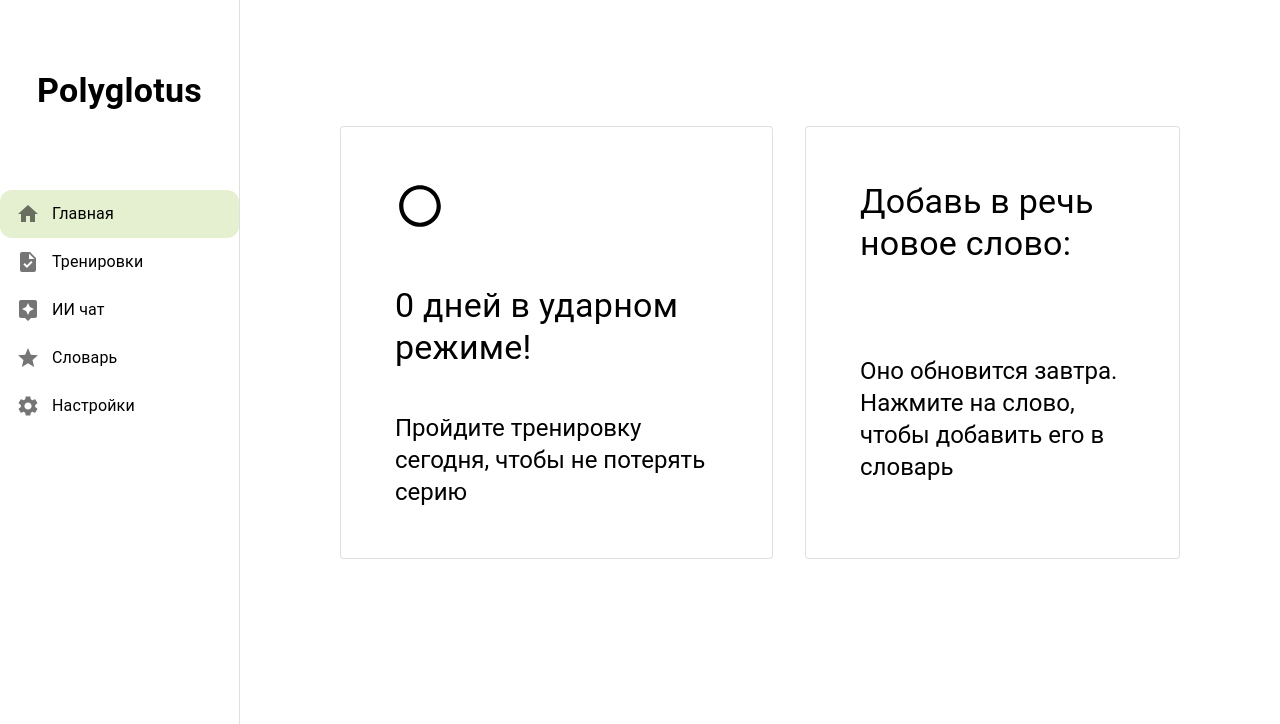
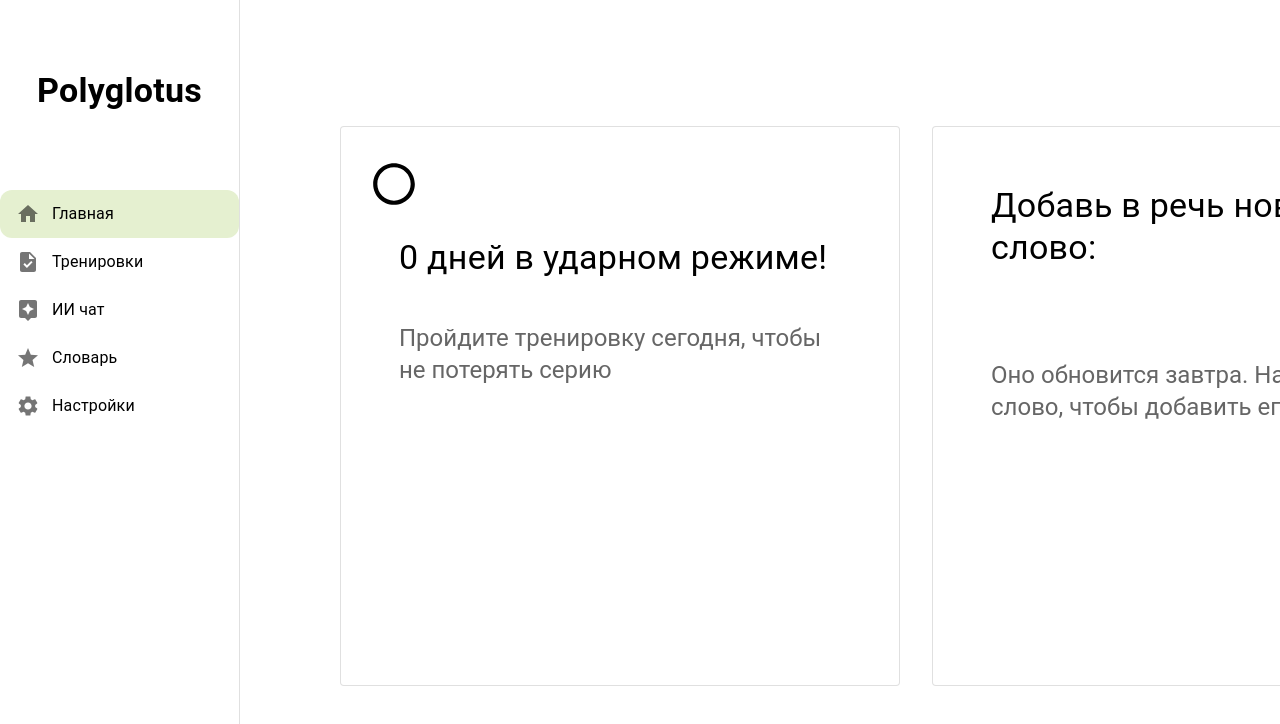
Before and after one commit to mrkvv/Polyglotus, a React (Vite) app in the folder frontend/: page /home in a window 1280 px wide. Shown: the top 724 px of the page. Built offline with nearby package versions, Linux system fonts and the light colour scheme; no server answers; sample sign-in values are in the browser's storage.

Commit message:
fix(frontend): fix some styles

```diff
--- a/frontend/src/pages/home-page/ui/HomePage.scss
+++ b/frontend/src/pages/home-page/ui/HomePage.scss
@@ -17,28 +17,36 @@
   }
 
   &__Cards {
-    display: grid;
-    grid-template-columns: 1fr 1fr;
+    display: flex;
+    flex-direction: row;
     gap: 32px;
-    width: 100%;
+    align-items: flex-start;
 
-    // MUI Button внутри не должен ломать сетку
+    // MUI Button не должен растягиваться
     & > .MuiButtonBase-root {
       min-width: 0;
       padding: 0;
+      flex-shrink: 0;
+      width: fit-content;
     }
   }
 
   &__Card {
+    width: 560px;
+    height: 560px;
     aspect-ratio: 1;
-    width: 100%;
-    padding: 24px;
+    padding: 28px;
     display: flex;
     flex-direction: column;
     gap: 12px;
+    box-sizing: border-box;
 
     &__Circle {
-      padding: 30px;
+      padding: 4px 0;
+    }
+
+    &__Description {
+      color: $color-text-muted;
     }
   }
 }
--- a/frontend/src/pages/home-page/ui/HomePage.tsx
+++ b/frontend/src/pages/home-page/ui/HomePage.tsx
@@ -52,7 +52,7 @@ export function HomePage() {
           <Typography variant="h4" sx={{ padding: '5px 30px' }}>
             {t('streak_title', { count: currentStreak })}
           </Typography>
-          <Typography variant="h5" sx={{ padding: '26px 30px' }}>
+          <Typography variant="h5" className="HomePage__Card__Description" sx={{ padding: '26px 30px' }}>
             {t(trainedToday ? 'streak_done' : 'streak_pending')}
           </Typography>
         </Paper>
@@ -60,13 +60,13 @@ export function HomePage() {
         <Button
           disableElevation
           disableRipple
-          sx={{ textTransform: 'none', textAlign: 'left', display: 'block', width: '100%', height: '100%', padding: 0 }}
+          sx={{ textTransform: 'none', textAlign: 'left', padding: 0, display: 'flex' }}
           onClick={handleDailyWordClick}
         >
-          <Paper className="HomePage__Card" variant="outlined" square={false} sx={{ width: '100%', height: '100%', boxSizing: 'border-box' }}>
+          <Paper className="HomePage__Card" variant="outlined" square={false}>
             <Typography variant="h4" sx={{ padding: '30px' }}>{t('new_word')}</Typography>
             <Typography variant="h3" sx={{ padding: '5px 30px', fontWeight: '700'}}>{dailyWord?.word}</Typography>
-            <Typography variant="h5" sx={{ padding: '26px 30px' }}>{t('new_word_text')}</Typography>
+            <Typography variant="h5" className="HomePage__Card__Description" sx={{ padding: '26px 30px' }}>{t('new_word_text')}</Typography>
           </Paper>
         </Button>
 
--- a/frontend/src/pages/onboarding/ui/step-1-page/ui/Step1Page.scss
+++ b/frontend/src/pages/onboarding/ui/step-1-page/ui/Step1Page.scss
@@ -31,8 +31,8 @@
     @include transition(background-color 0.15s, border-color 0.15s, transform 0.1s);
 
     box-sizing: border-box;
-    width: 120px;
-    height: 120px;
+    width: 130px;
+    height: 130px;
     border-radius: 50%;
     border: 2px solid $color-border;
     background-color: $color-surface;
--- a/frontend/src/pages/onboarding/ui/step-3-page/ui/Step3Page.scss
+++ b/frontend/src/pages/onboarding/ui/step-3-page/ui/Step3Page.scss
@@ -26,6 +26,7 @@
     display: flex;
     flex-wrap: wrap;
     gap: 20px;
+    justify-content: center;
   }
 
   &__Chip {
--- a/frontend/src/pages/settings-page/ui/SettingsPage.scss
+++ b/frontend/src/pages/settings-page/ui/SettingsPage.scss
@@ -143,6 +143,7 @@
     display: flex;
     flex-wrap: wrap;
     gap: 12px;
+    justify-content: center;
   }
 
   &__LevelChip {
```
